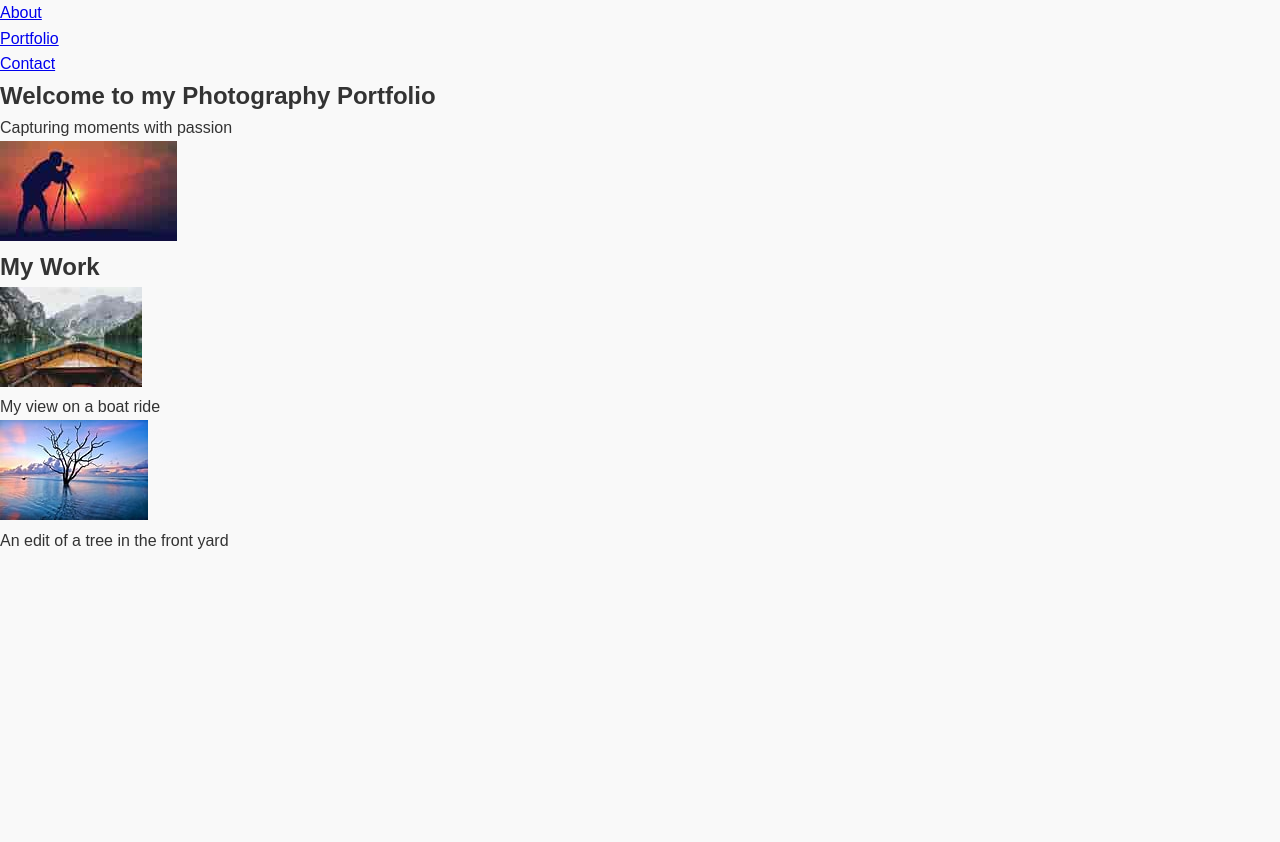
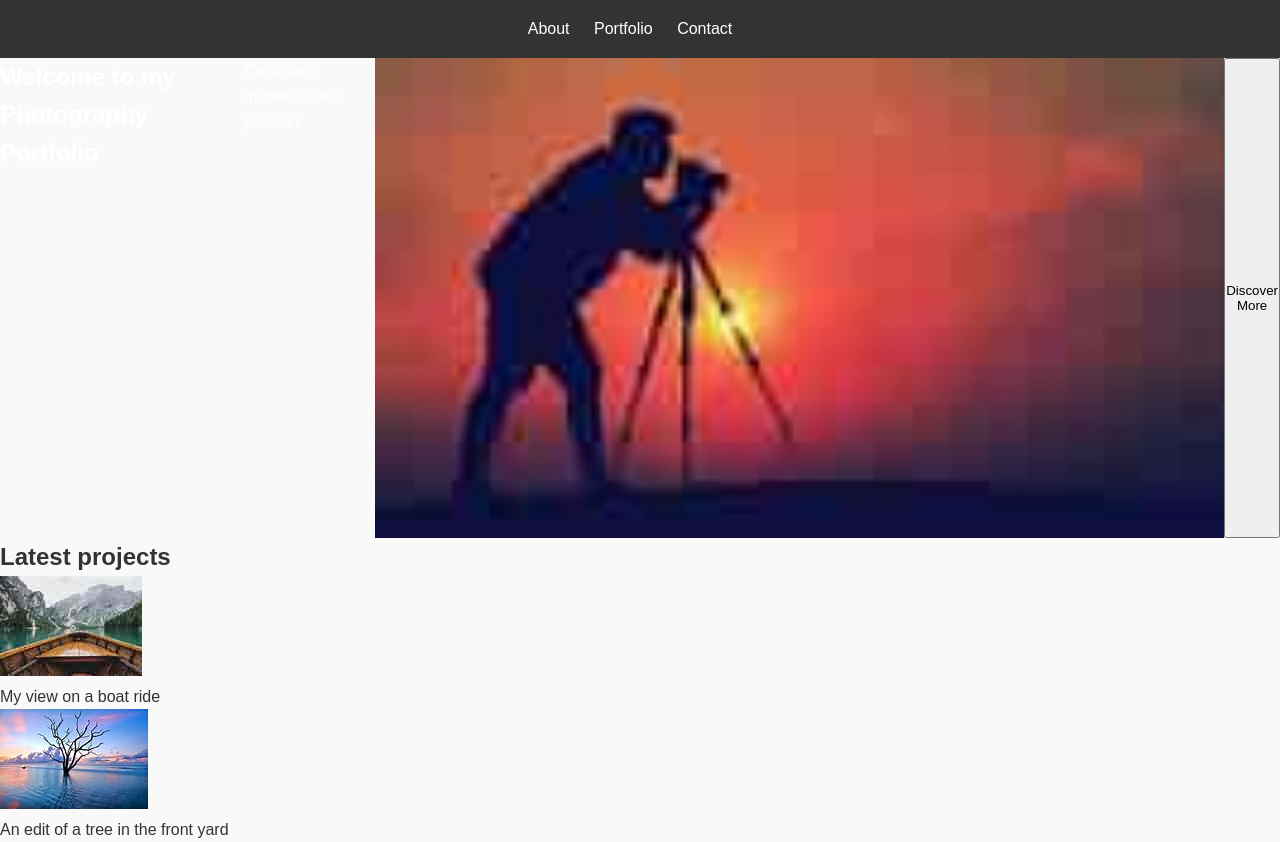
Before and after one commit to Vivianisacoder/Photography-Portfolio, a plain HTML site: page index.html in a window 1280 px wide. Before the commit the page ends 800 px from the top, so only its background shows below. Drawn offline with Linux system fonts and the light colour scheme.

Commit message:
worked on css and adjusted some things in the html file as well.

```diff
--- a/index.html
+++ b/index.html
@@ -8,7 +8,7 @@
   </head>
   <body>
     <header>
-      <nav>
+      <nav class="nav-bar">
         <ul>
           <li>
             <a href="#about">About</a>
@@ -22,14 +22,17 @@
         </ul>
       </nav>
     </header>
-    <section id="hero">
+    <section id="home" class="hero-section">
       <h1>Welcome to my Photography Portfolio</h1>
       <p>Capturing moments with passion</p>
       <img src="img/hero photo1.jpeg" alt="Hero image" />
+      <button>Discover More</button>
     </section>
-    <section id="portfolio">
-      <h2>My Work</h2>
-      <div class="portfolio-grid">
+
+    <section id="projects" class="projects-section">
+      <h2>Latest projects</h2>
+      <div class="project-grid">
+        <div class="project-block">
           <figure>
             <img src="img/img 1.jpeg" alt="image 1" />
             <figcaption>My view on a boat ride</figcaption>
@@ -39,6 +42,7 @@
             <figcaption>An edit of a tree in the front yard</figcaption>
           </figure>
         </div>
+      </div>
     </section>
   </body>
 </html>
--- a/styles.css
+++ b/styles.css
@@ -10,3 +10,45 @@ body {
   color: #333;
   background-color: #f9f9f9;
 }
+
+/* navigation */
+
+.nav-bar {
+  background-color: #333;
+  color: #fff;
+  padding: 1em;
+  text-align: center;
+}
+
+.nav-bar ul {
+  list-style: none;
+  margin: 0;
+  padding: 0;
+}
+
+.nav-bar li {
+  display: inline-block;
+  margin-right: 20px;
+}
+
+.nav-bar a {
+  color: #fff;
+  text-decoration: none;
+  transition: #333 0.2s ease;
+}
+
+.nav-bar a:hover {
+  color: #ccc;
+}
+
+/* hero section */
+
+.hero-section {
+  background-image: linear-gradient(to bottom, #333 #555);
+  background-size: 100% 300px;
+  background-position: 0% 100%;
+  height: 60vh;
+  display: flex;
+  justify-content: center;
+  color: #fff;
+}
```
Lines whose indentation alone changed are shown as unchanged.
